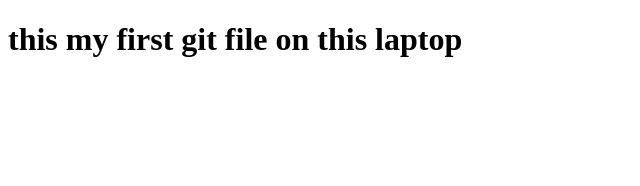
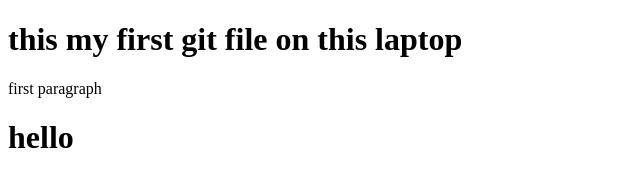
Before and after one commit to Mudusar204/practice4, a plain HTML site: page index.html in a window 1280 px wide. Shown: the whole page, without its empty margins (0-640 px from the left). Drawn offline with Linux system fonts and the light colour scheme.

Commit message:
2nd commit

```diff
--- a/index.html
+++ b/index.html
@@ -10,5 +10,11 @@
     <h1>
         this my first git file on this laptop
     </h1>
+    <p>first paragraph</p>
+    <div>
+        <h1>
+            hello
+        </h1>
+    </div>
 </body>
 </html>
```
